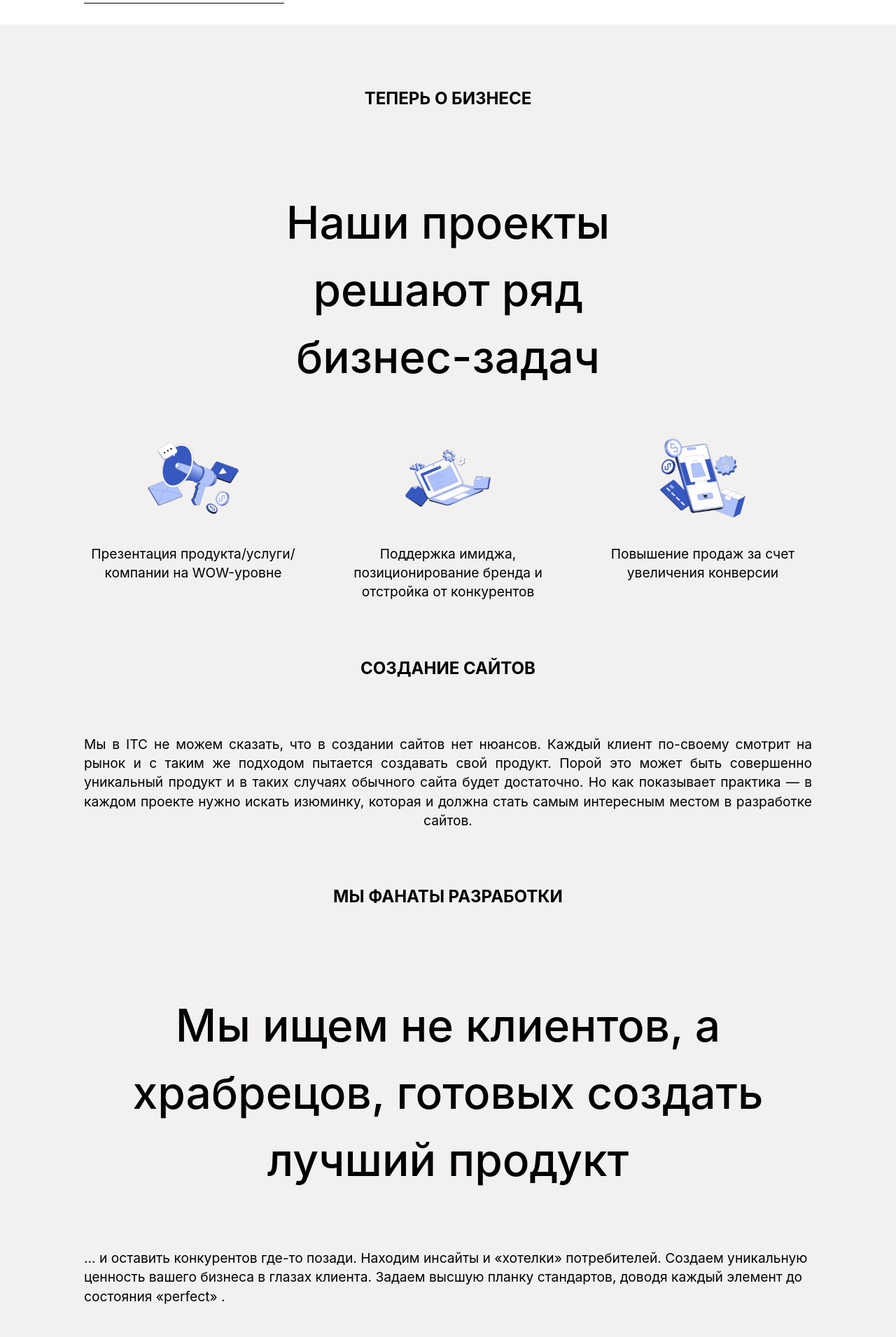
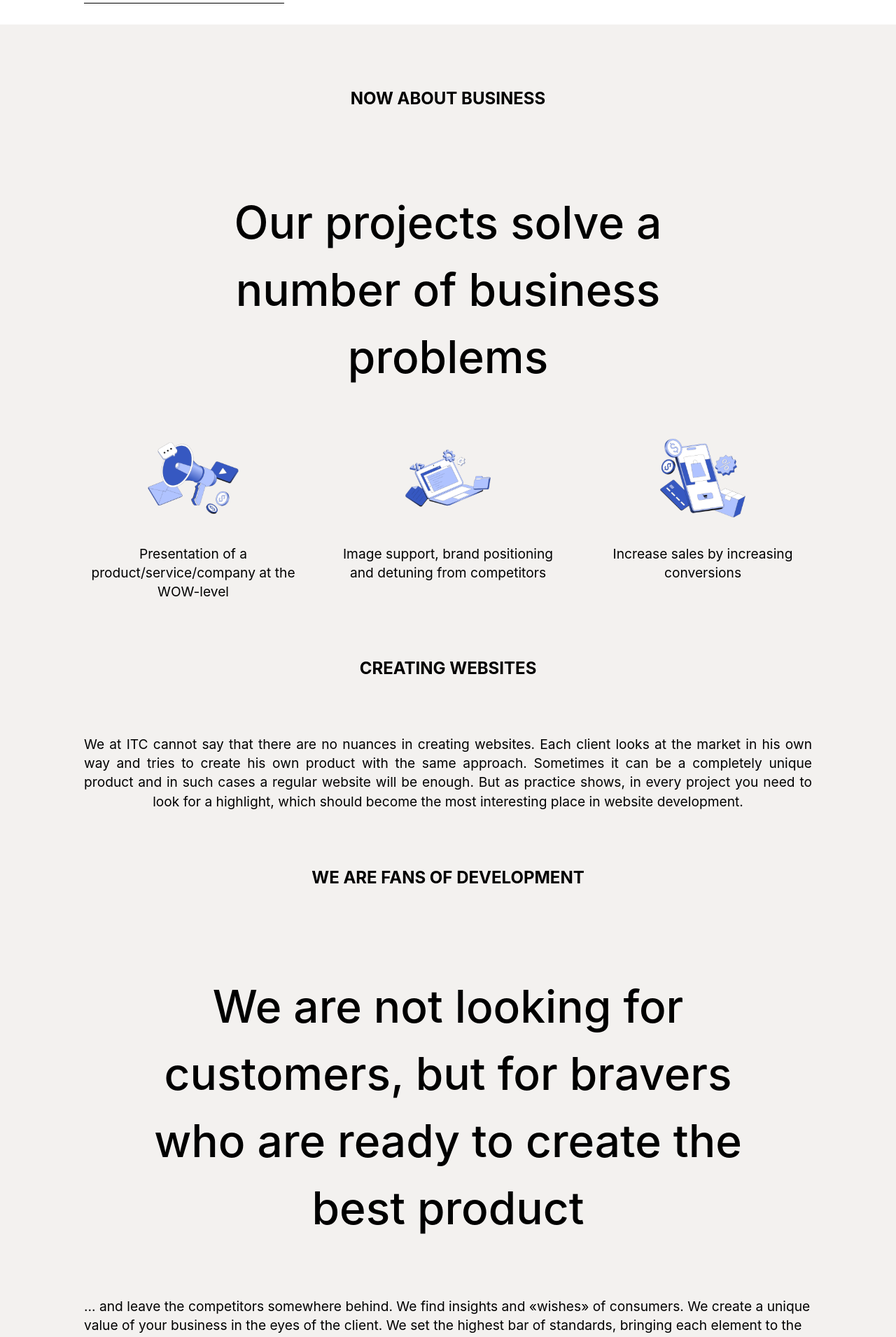
Before and after one commit to usercoderr/its-project, a React (Create React App) app: page / in a window 1280 px wide. Shown: the part 640-2550 px from the top of the page at 70% size. Built offline with nearby package versions, Linux system fonts and the light colour scheme.

Commit message:
translation-is-done

```diff
--- a/public/assets/locales/en/translation.json
+++ b/public/assets/locales/en/translation.json
@@ -6,5 +6,24 @@
   "digital": "Digital technologies and IT solutions",
   "development": "Development, implementation and technical support",
   "mobile_dev": "Development of web applications, corporate solutions, mobile applications",
-  "address": "Kyrgyz Republic, Bishkek Bishkek, Chokmorov str. 254, sq. 71"
+  "address": "Kyrgyz Republic, Bishkek Bishkek, Chokmorov str. 254, sq. 71",
+  "business": "NOW ABOUT BUSINESS",
+    "our": "Our projects solve a number of business problems",
+    "presentation": "Presentation of a product/service/company at the WOW-level",
+    "support": "Image support, brand positioning and detuning from competitors",
+    "target": "Increase sales by increasing conversions",
+    "create_websites": "CREATING WEBSITES",
+    "itc": "We at ITC cannot say that there are no nuances in creating websites. Each client looks at the market in his own way and tries to create his own product with the same approach. Sometimes it can be a completely unique product and in such cases a regular website will be enough. But as practice shows, in every project you need to look for a highlight, which should become the most interesting place in website development.",
+    "funs": "WE ARE FANS OF development",
+    "braves": "We are not looking for customers, but for bravers who are ready to create the best product ",
+    "other": "... and leave the competitors somewhere behind. We find insights and «wishes» of consumers. We create a unique value of your business in the eyes of the client. We set the highest bar of standards, bringing each element to the «perfect» state.",
+    "products": "Our projects",
+    "showButton": "Show More",
+    "hiddenButton": "Hide",
+    "clients": "OUR HAPPY CUSTOMERS",
+    "move": "MOVING ON TO ACTION",
+    "allow": "Let us create the best website in your niche",
+    "send": "Send a request",
+    "present": "Our presentation"
+
 }
--- a/src/components/Main/sectionFive.jsx
+++ b/src/components/Main/sectionFive.jsx
@@ -8,8 +8,8 @@ export default function SectionFive() {
     <section className="section-five">
       <div className="section-five_inside">
         <div id="contacts" className="section-five_inside-block">
-          <h3>ПЕРЕХОДИМ К ДЕЙСТВИЯМ</h3>
-          <h2>Разрешите нам создать лучший сайт в вашей нише</h2>
+          <h3>{t("move")}</h3>
+          <h2>{t("allow")}</h2>
           <div className="section-five_inside-contacts">
             <div className="section-five_inside-contacts-left">
               <p>office@its-tech.org</p>
@@ -17,11 +17,11 @@ export default function SectionFive() {
               <span>{t("address")}</span>
             </div>
             <div className="section-five_inside-contacts-center">
-              <span>Отправить заявку</span>
+              <span>{t("send")}</span>
               <div className="border-line"></div>
             </div>
             <div className="section-five_inside-contacts-right">
-              <span>Наша презентация</span>
+              <span>{t("present")}</span>
               <div className="border-line"></div>
 
             </div>
--- a/src/components/Main/sectionFour.jsx
+++ b/src/components/Main/sectionFour.jsx
@@ -1,13 +1,16 @@
 import React from "react";
+import { useTranslation } from "react-i18next";
 import { logos } from "../../data/logos";
 import "./styles/sectionFour.css";
 
 export default function SectionFour() {
+  const {t} = useTranslation()
+
   return (
     <section className="section-four">
       <div className="section-four_inside">
         <div className="section-four_inside-block">
-          <h3>Наши счастливые клиенты</h3>
+          <h3>{t("clients")}</h3>
           <div className="section-four_inside-block-map">
             {logos.map((company) => (
               <div className="section-box" key={company.id}><img src={company.img} alt="" /></div>
--- a/src/components/Main/sectionOne.jsx
+++ b/src/components/Main/sectionOne.jsx
@@ -13,7 +13,7 @@ export default function SectionOne() {
           <span>{t("development")}</span>
           <h1>{t("digital")}</h1>
           <div className="section-one_button">
-            <span>Отправить заяку</span>
+            <span>{t("send")}</span>
             <div className="border-line-button"></div>
           </div>
         </div>
--- a/src/components/Main/sectionThree.jsx
+++ b/src/components/Main/sectionThree.jsx
@@ -1,7 +1,10 @@
 import React, { useState } from "react";
+import { useTranslation } from "react-i18next";
 import "./styles/sectionThree.css";
 
 export default function SectionThree() {
+  const {t} = useTranslation()
+
     const [isOpen, setOpen] = useState(false)
     const handleClick = () =>{
         setOpen(!isOpen)
@@ -10,7 +13,7 @@ export default function SectionThree() {
     <section id="portfolio" className="section-three">
       <div className="section-three_inside">
         <div className="section-three_inside-block">
-          <h3>Наши проекты</h3>
+          <h3>{t("products")}</h3>
           <div class="angry-grid">
             <div id="item-0">&nbsp;</div>
             <div id="item-1">&nbsp;</div>
@@ -24,7 +27,7 @@ export default function SectionThree() {
           <br />
          {
             !isOpen &&
-         <button onClick={handleClick}>показать еще</button>
+         <button onClick={handleClick}>{t("showButton")}</button>
          }
           {
             isOpen ? <div class="angry-grid">
@@ -41,7 +44,7 @@ export default function SectionThree() {
           <br />
           {
             isOpen &&
-         <button onClick={handleClick}>свернуть</button>
+         <button onClick={handleClick}>{t("hiddenButton")}</button>
           }
 
         </div>
--- a/src/components/Main/sectionTwo.jsx
+++ b/src/components/Main/sectionTwo.jsx
@@ -1,52 +1,38 @@
 import React from "react";
+import { useTranslation } from "react-i18next";
 import first from "../../assets/first.svg";
 import second from "../../assets/second.svg";
 import third from "../../assets/third.svg";
 import "./styles/sectionTwo.css";
 
 export default function SectionTwo() {
+  const { t } = useTranslation();
+
   return (
     <section className="section-two">
       <div id="about_us" className="section-two_inside">
         <div className="section-two_inside-block">
-          <h3>теперь о бизнесе</h3>
-          <h2>Наши проекты решают ряд бизнес-задач</h2>
+          <h3>{t("business")}</h3>
+          <h2>{t("our")}</h2>
           <div className="section-two_inside-images">
             <div className="section-two_inside-images-left">
               <img src={first} alt="" />
-              <p>Презентация продукта/услуги/компании на WOW-уровне</p>
+              <p>{t("presentation")}</p>
             </div>
             <div className="section-two_inside-images-center">
               <img src={second} alt="" />
-              <p>
-                Поддержка имиджа, позиционирование бренда и отстройка от
-                конкурентов
-              </p>
+              <p>{t("support")}</p>
             </div>
             <div className="section-two_inside-images-right">
               <img src={third} alt="" />
-              <p>Повышение продаж за счет увеличения конверсии</p>
+              <p>{t("target")}</p>
             </div>
           </div>
-          <h3>СОЗДАНИЕ САЙТОВ</h3>
-          <p className="itc-p">
-            Мы в ITC не можем сказать, что в создании сайтов нет нюансов. Каждый
-            клиент по-своему смотрит на рынок и с таким же подходом пытается
-            создавать свой продукт. Порой это может быть совершенно уникальный
-            продукт и в таких случаях обычного сайта будет достаточно. Но как
-            показывает практика — в каждом проекте нужно искать изюминку,
-            которая и должна стать самым интересным местом в разработке сайтов.
-          </p>
-          <h3>МЫ ФАНАТЫ разработки</h3>
-          <h5 >
-            Мы ищем не клиентов, а храбрецов, готовых создать лучший продукт
-          </h5>
-          <p>
-            ... и оставить конкурентов где-то позади. Находим инсайты и
-            «хотелки» потребителей. Создаем уникальную ценность вашего бизнеса в
-            глазах клиента. Задаем высшую планку стандартов, доводя каждый
-            элемент до состояния «perfect» .
-          </p>
+          <h3>{t("create_websites")}</h3>
+          <p className="itc-p">{t("itc")}</p>
+          <h3>{t("funs")}</h3>
+          <h5>{t("braves")}</h5>
+          <p>{t("other")}</p>
         </div>
       </div>
     </section>
```
Also changed, not shown: public/assets/locales/ru/translation.json (+19 -1 lines).
